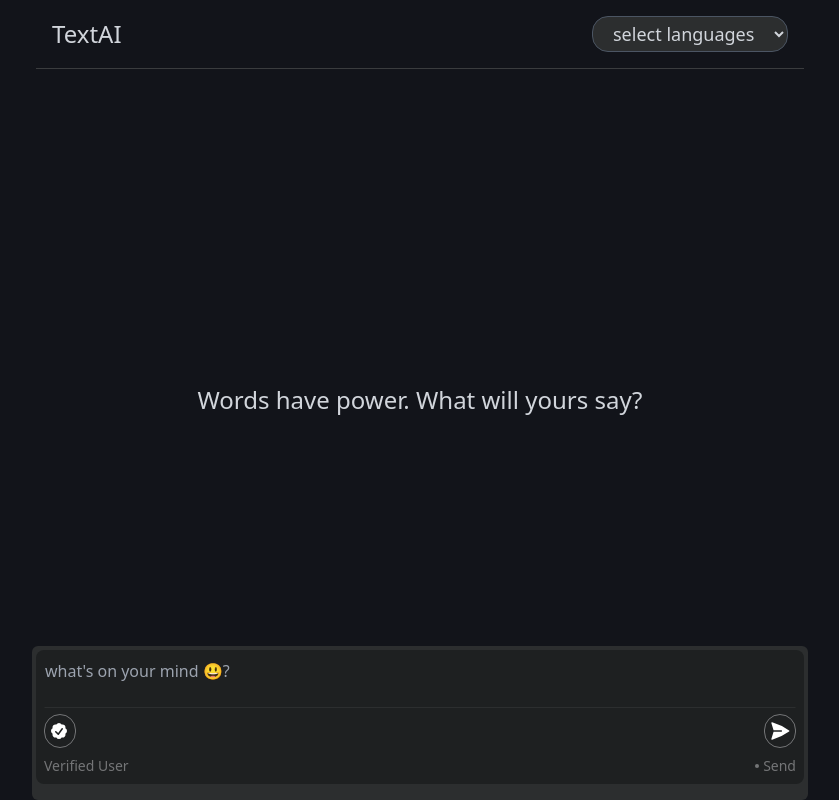
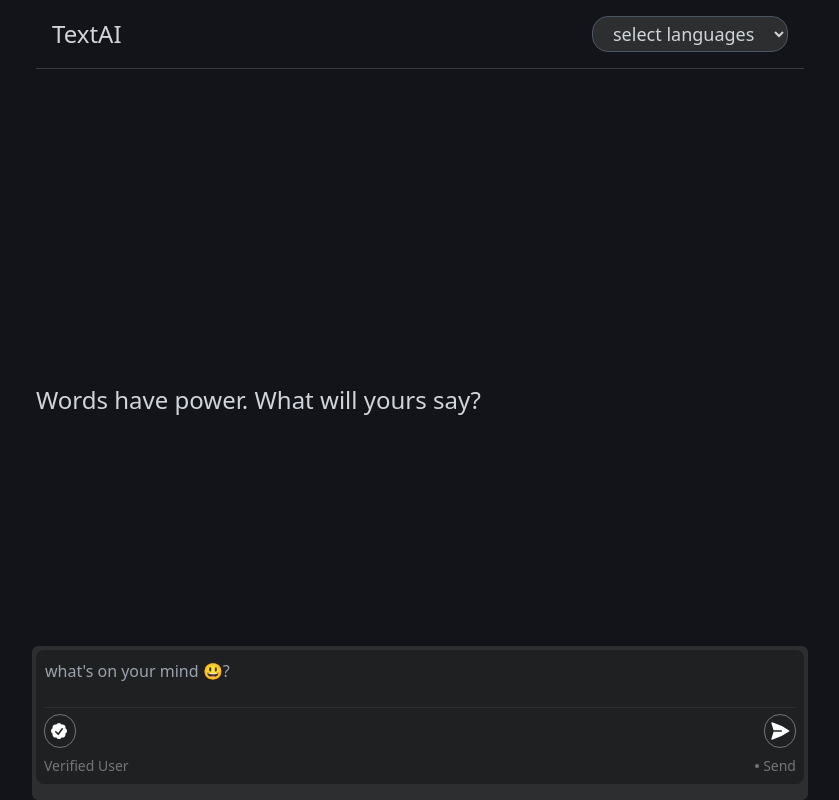
Before and after one commit to abdulAjayi/AI-PROCESSOR, a React (Create React App) app: page / in a window 1280 px wide. Shown: the whole page, without its empty margins (220-1059 px from the left). Built offline with nearby package versions, Linux system fonts and the light colour scheme.

Commit message:
corrected the positioning of showIntro

```diff
--- a/src/processorPage.jsx
+++ b/src/processorPage.jsx
@@ -164,7 +164,7 @@ const ProcessorPage = () => {
             <div>
                 {showIntro && (
         <div className="absolute inset-0 flex items-center justify-center">
-          <h1 className="text-2xl text-gray-300">Words have power. What will yours say?</h1>
+          <h1 className="text-2xl text-gray-300 w-[80vw] md:w-[75vw] lg:w-[65vw] xl:w-[60vw] m-auto">Words have power. What will yours say?</h1>
         </div>
       )}
                 <div className="mx-auto w-[80vw] md:w-[75vw] lg:w-[65vw] xl:w-[60vw]">
```
